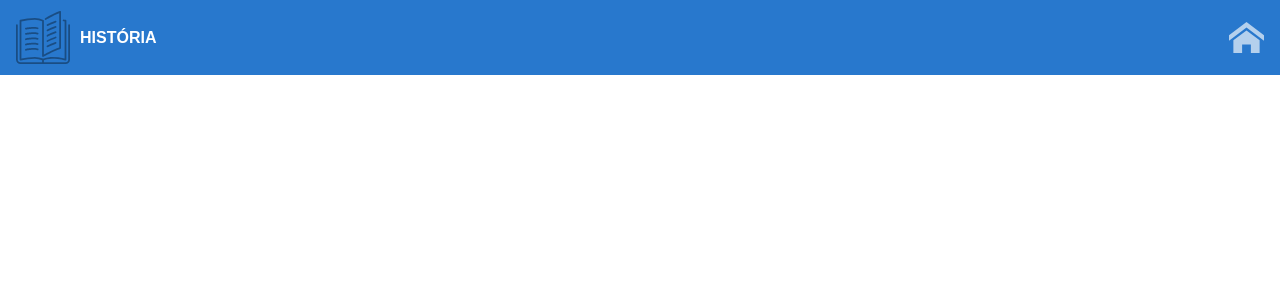
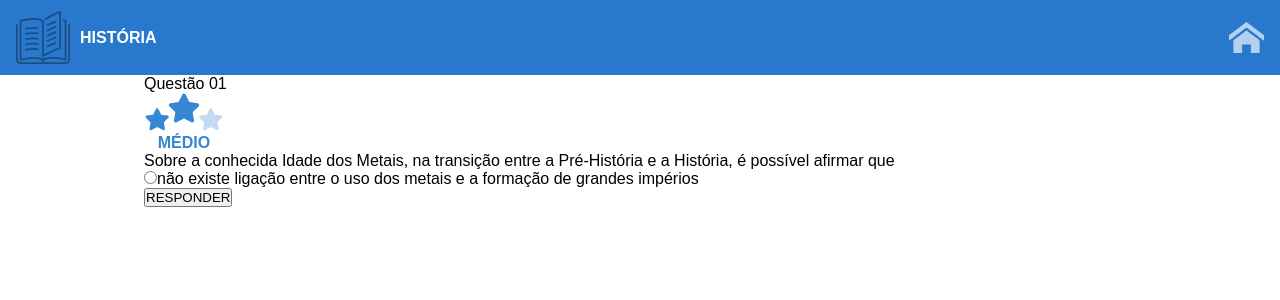
Before and after one commit to XxWexX5/discipline-questions, a React (Create React App) app: page /alternativa in a window 1280 px wide. Shown: the top 300 px of the page. Built offline with nearby package versions, Linux system fonts and the light colour scheme; a web font is replaced by a local one.

Commit message:
[ FEATURE ] Creating component difficulty-rate.

```diff
--- /dev/null
+++ b/src/components/DifficultyRate/index.jsx
@@ -0,0 +1,21 @@
+import React from 'react';
+
+import { ReactComponent as IconRate } from '../../assets/images/icon-rate.svg';
+
+import { WrapperDifficultyRate } from './styles';
+
+function DifficultyRate(props) {
+    return(
+        <WrapperDifficultyRate difficult={props.difficult} >
+            <div className="container-image">
+                <IconRate />
+            </div>
+
+            <p className="text">
+                Médio
+            </p>
+        </WrapperDifficultyRate>
+    );
+}
+
+export default DifficultyRate;
--- /dev/null
+++ b/src/components/DifficultyRate/styles.jsx
@@ -0,0 +1,85 @@
+import styled, { css } from 'styled-components';
+
+export const WrapperDifficultyRate = styled.div`
+    width: 5em;
+    text-align: center;
+
+    ${props => (props.difficult === 'easy') && css`
+        .container-image {
+            svg {
+                #star-01 {
+                    * {
+                        opacity: 1;
+                        fill: #3586D3;
+                    }
+                }
+            }
+        }
+    `}
+
+    ${props => (props.difficult === 'normal') && css`
+        .container-image {
+            svg {
+                #star-01 {
+                    * {
+                        opacity: 1;
+                        fill: #3586D3;
+                    }
+                }
+
+                #star-02 {
+                    * {
+                        opacity: 1;
+                        fill: #3586D3;
+                    }
+                }
+            }
+        }
+    `}
+
+    ${props => (props.difficult === 'hard') && css`
+        .container-image {
+            svg {
+                #star-01 {
+                    * {
+                        opacity: 1;
+                        fill: #3586D3;
+                    }
+                }
+
+                #star-02 {
+                    * {
+                        opacity: 1;
+                        fill: #3586D3;
+                    }
+                }
+
+                #star-03 {
+                    * {
+                        opacity: 1;
+                        fill: #3586D3;
+                    }
+                }
+            }
+        }
+    `}
+
+    .container-image {
+        width: 5em;
+        height: 2.35em;
+
+        svg {
+            width: 100%;
+            height: 100%;
+            object-fit: contain;
+        }
+    }
+
+    .text {
+        text-transform: uppercase;
+        font-size: 16px;
+        font-weight: bold;
+        margin-top: 3px;
+        color: #3586D3;
+    }
+`;
--- /dev/null
+++ b/src/components/Question/index.jsx
@@ -0,0 +1,36 @@
+import React from 'react';
+
+import { WrapperQuestion } from './styles';
+
+import DifficultyRate from '../DifficultyRate';
+
+function Question() {
+    return(
+        <WrapperQuestion>
+            <header className="header">
+                <p className="text-question">
+                    Questão 01
+                </p>
+
+                <DifficultyRate difficult="normal" />
+            </header>
+
+            <main className="main">
+                <p className="text">
+                    Sobre a conhecida Idade dos Metais, na transição entre a Pré-História e a História, é possível afirmar que
+                </p>
+
+                <form action="">
+                    <div className="wrapper-input">
+                        <input type="radio" id="alternative-01" name="question-01" value="alternative-01" />
+                        <label for="alternative-01">não existe ligação entre o uso dos metais e a formação de grandes impérios</label>
+                    </div>
+
+                    <button type="submit">RESPONDER</button>
+                </form>
+            </main>
+        </WrapperQuestion>
+    );
+}
+
+export default Question
--- /dev/null
+++ b/src/components/Question/styles.jsx
@@ -0,0 +1,5 @@
+import styled from 'styled-components';
+
+export const WrapperQuestion = styled.div`
+
+`;
--- a/src/pages/Question/index.jsx
+++ b/src/pages/Alternative/index.jsx
@@ -1,6 +1,7 @@
 import React from 'react';
 
 import HeaderQuestion from '../../components/HeaderQuestion';
+import Question from '../../components/Question';
 
 function getColorTheme(theme) {
     switch(theme) {
@@ -21,10 +22,17 @@ function getColorTheme(theme) {
     }
 }
 
-function Question() {
+function Alternative() {
     return(
-        <HeaderQuestion color={ getColorTheme('theme-01') } />
+        <>
+            <HeaderQuestion color={ getColorTheme('theme-01') } />
+
+            <div className="container">
+                <Question />
+            </div>
+
+        </>
     );
 }
 
-export default Question;
+export default Alternative;
--- a/src/routes.tsx
+++ b/src/routes.tsx
@@ -2,14 +2,14 @@ import React from 'react';
 import { BrowserRouter, Switch, Route } from 'react-router-dom';
 
 import Categories from './pages/Categories';
-import Question from './pages/Question';
+import Alternative from './pages/Alternative';
 
 function Routes() {
     return (
         <BrowserRouter>
             <Switch>
                 <Route path="/" component={ Categories } exact />
-                <Route path="/alternativa" component={ Question } exact />
+                <Route path="/alternativa" component={ Alternative } exact />
             </Switch>
         </BrowserRouter>
     );
```
Also changed, not shown: src/assets/images/icon-rate.svg (added), src/pages/Alternative/styles.jsx (added).
